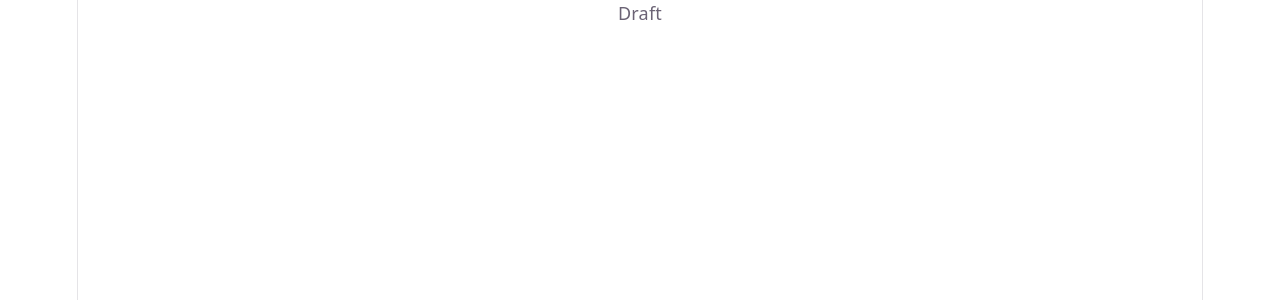
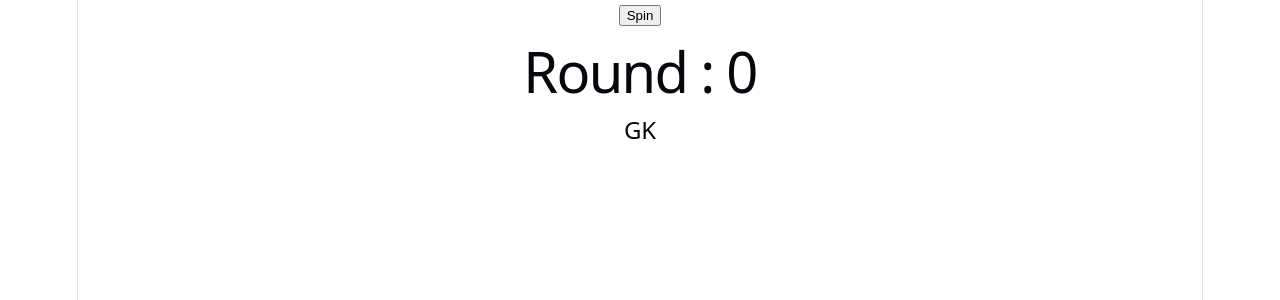
Before and after one commit to Yachamkaushik/world-cup-xi, a React (Vite) app: page / in a window 1280 px wide. Both pictures are taken after a click on the button "Classic Mode". Shown: the top 300 px of the page. Built offline with nearby package versions, Linux system fonts and the light colour scheme.

Commit message:
added draft spin logic and mapped the 2 game modes

```diff
--- a/src/pages/Draft.jsx
+++ b/src/pages/Draft.jsx
@@ -1,3 +1,54 @@
+import { useLocation } from 'react-router-dom'
+import {useEffect,useState} from "react";
+import playersData from '../data/players.json'
+
+function getPlayerStats(player) {
+    const s = player.wc_stats
+    if (player.position === 'GK')
+        return { 'Save %': s.save_pct, 'Clean Sheets': s.clean_sheets, 'Goals Conceded': s.goals_conceded }
+    if (player.position === 'DEF')
+        return { 'Tackles': s.tackles, 'Interceptions': s.interceptions, 'Clearances': s.clearances }
+    if (player.position === 'MID')
+        return { 'Key Passes': s.key_passes, 'Assists': s.assists, 'Prog Passes': s.progressive_passes }
+    if (player.position === 'FWD')
+        return { 'Goals': s.goals, 'Assists': s.assists, 'Goals/90': s.goals_per90 }
+}
 export default function Draft() {
-    return <div>Draft</div>
+    const location = useLocation()
+    const [round, setRound] = useState(0)
+    const [selectedPlayers, setSelectedPlayers] = useState([])
+    const [usedNations, setUsedNations] = useState([])
+    const mode =location.state.mode
+    const [positions, setPositions] = useState(['GK', 'RB', 'LB', 'CB', 'CB', 'CDM', 'CM', 'CAM', 'RW', 'LW', 'ST'])
+    useEffect(() => {
+        const shuffled = [...positions].sort(() => Math.random() - 0.5)
+        setPositions(shuffled)
+    },[])
+    const [currentSquad, setCurrentSquad] = useState([])
+    const[currentNation, setCurrentNation] = useState()
+    const nations = [...new Set(playersData.map(p => p.nation))]
+    return(
+        <div>
+            <button onClick={()=>{
+                const available = nations.filter(n => !usedNations.includes(n))
+                const index=Math.floor(Math.random() * available.length)
+                const picked = available[index]
+                setCurrentNation(picked)
+                setCurrentSquad((playersData.filter(n => n.nation===picked)))
+                setUsedNations([...usedNations,picked])
+            }}>Spin</button>
+            <h1>Round : {round}</h1>
+            <h2>{positions[round]}</h2>
+            <h2>{currentNation}</h2>
+            {currentSquad.map(player => (
+                <div key={player.id}>
+                    <p>{player.name}</p>
+                    <p>{player.position}</p>
+                    {mode === 'classic' && Object.entries(getPlayerStats(player)).map(([key, val]) => (
+                        <p key={key}>{key}: {val ?? 'N/A'}</p>
+                    ))}
+                </div>
+            ))}
+        </div>
+    )
 }
```
